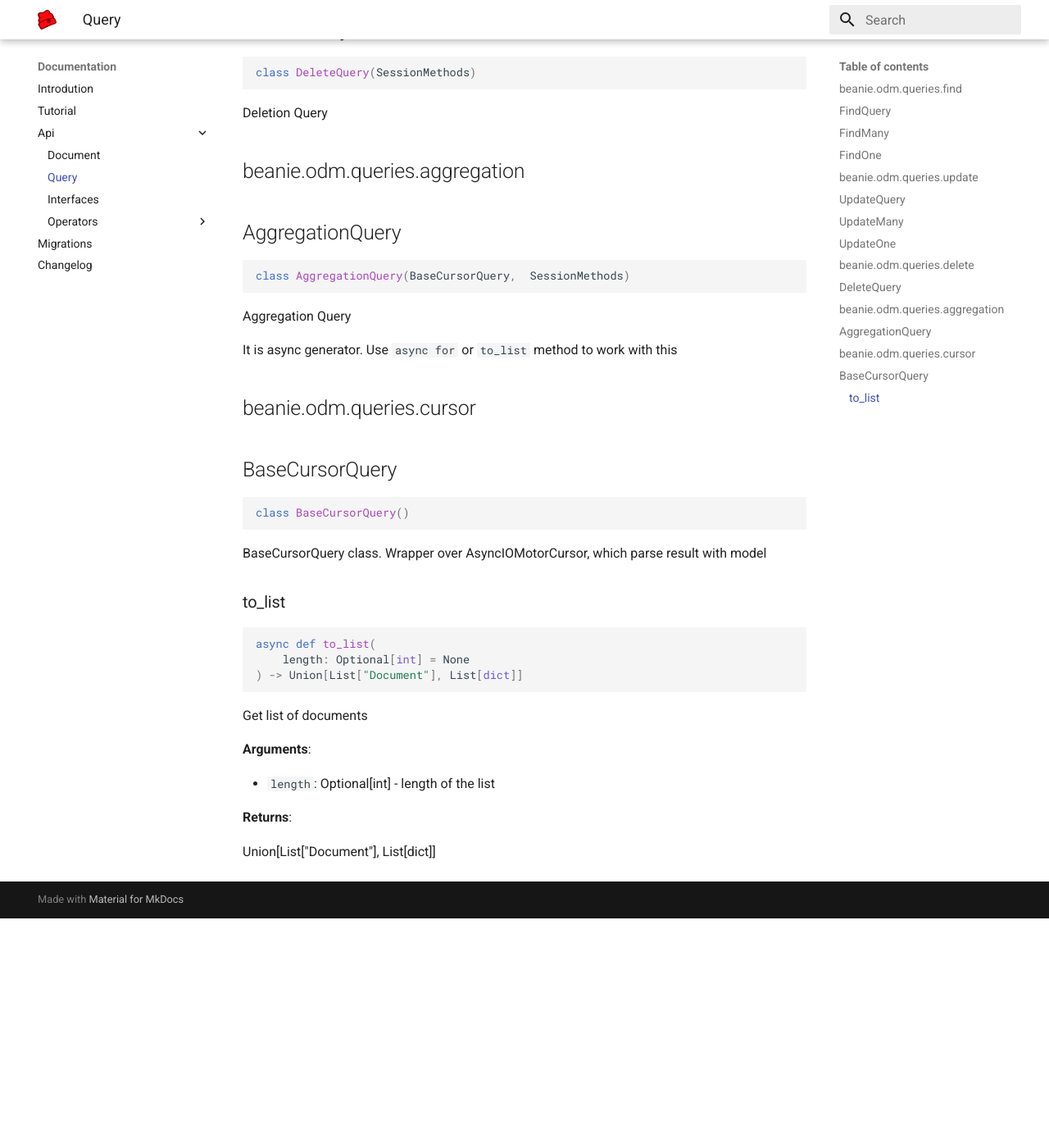
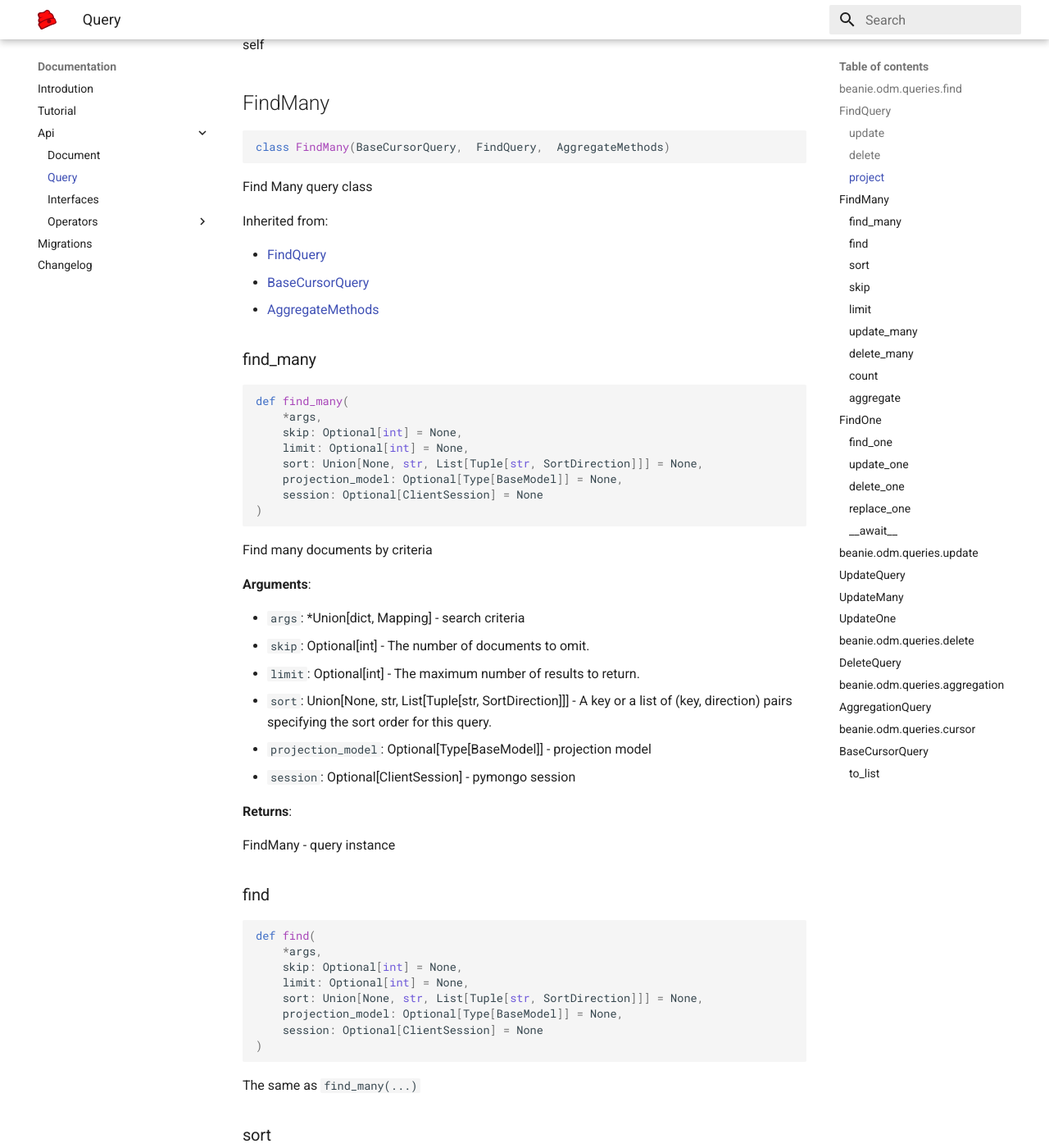
Before and after one commit to BeanieODM/beanie, an MkDocs documentation site: the page built from docs/api/queries.md, in a window 1280 px wide and 1400 px high, scrolled down 1464 px. Shown: the whole window at 82% size. Built offline with MkDocs 1.6.1 and Material for MkDocs 9.7.7, drawn with Linux system fonts in a browser that asks for light colours; before the commit the page ends 2584 px from its top, so only the background shows below that; some of the changed text lies outside the part shown.

Commit message:
docs update

````diff
--- a/docs/api/queries.md
+++ b/docs/api/queries.md
@@ -8,6 +8,63 @@ class FindQuery(UpdateMethods,  SessionMethods)
 
 Find Query base class
 
+### update
+
+```python
+def update(
+	*args: Union[dict, Mapping],
+	session: Optional[ClientSession] = None
+)
+```
+
+Create Update with modifications query
+and provide search criteria there
+
+**Arguments**:
+
+- `args`: *Union[dict, Mapping] - the modifications to apply.
+- `session`: Optional[ClientSession]
+
+**Returns**:
+
+UpdateMany query
+
+### delete
+
+```python
+def delete(
+	session: Optional[ClientSession] = None
+)
+```
+
+Provide search criteria to the Delete query
+
+**Arguments**:
+
+- `session`: Optional[ClientSession]
+
+**Returns**:
+
+UpdateMany query
+
+### project
+
+```python
+def project(
+	projection_model: Optional[Type[BaseModel]]
+)
+```
+
+Apply projection parameter
+
+**Arguments**:
+
+- `projection_model`: Optional[Type[BaseModel]] - projection model
+
+**Returns**:
+
+self
+
 ## FindMany
 
 ```python
@@ -16,8 +73,185 @@ class FindMany(BaseCursorQuery,  FindQuery,  AggregateMethods)
 
 Find Many query class
 
-It is async generator. Use `async for` or
-`to_list` method to work with this
+Inherited from:
+
+- [FindQuery](/api/queries/#findquery)
+- [BaseCursorQuery](/api/queries/#basecursorquery)
+- [AggregateMethods](/api/interfaces/#aggregatemethods)
+
+### find\_many
+
+```python
+def find_many(
+	*args,
+	skip: Optional[int] = None,
+	limit: Optional[int] = None,
+	sort: Union[None, str, List[Tuple[str, SortDirection]]] = None,
+	projection_model: Optional[Type[BaseModel]] = None,
+	session: Optional[ClientSession] = None
+)
+```
+
+Find many documents by criteria
+
+**Arguments**:
+
+- `args`: *Union[dict, Mapping] - search criteria
+- `skip`: Optional[int] - The number of documents to omit.
+- `limit`: Optional[int] - The maximum number of results to return.
+- `sort`: Union[None, str, List[Tuple[str, SortDirection]]] - A key
+or a list of (key, direction) pairs specifying the sort order
+for this query.
+- `projection_model`: Optional[Type[BaseModel]] - projection model
+- `session`: Optional[ClientSession] - pymongo session
+
+**Returns**:
+
+FindMany - query instance
+
+### find
+
+```python
+def find(
+	*args,
+	skip: Optional[int] = None,
+	limit: Optional[int] = None,
+	sort: Union[None, str, List[Tuple[str, SortDirection]]] = None,
+	projection_model: Optional[Type[BaseModel]] = None,
+	session: Optional[ClientSession] = None
+)
+```
+
+The same as `find_many(...)`
+
+### sort
+
+```python
+def sort(
+	*args
+)
+```
+
+Add sort parameters
+
+**Arguments**:
+
+- `args`: A key or a list of (key, direction) pairs specifying
+the sort order for this query.
+
+**Returns**:
+
+self
+
+### skip
+
+```python
+def skip(
+	n: Optional[int]
+)
+```
+
+Set skip parameter
+
+**Arguments**:
+
+- `n`: int
+
+**Returns**:
+
+self
+
+### limit
+
+```python
+def limit(
+	n: Optional[int]
+)
+```
+
+Set limit parameter
+
+**Arguments**:
+
+- `n`: int
+
+**Returns**:
+
+
+
+### update\_many
+
+```python
+def update_many(
+	*args: Union[dict, Mapping],
+	session: Optional[ClientSession] = None
+) -> UpdateMany
+```
+
+Provide search criteria to the update query
+
+**Arguments**:
+
+- `args`: *Union[dict, Mapping] - the modifications to apply.
+- `session`: Optional[ClientSession]
+
+**Returns**:
+
+UpdateMany query
+
+### delete\_many
+
+```python
+def delete_many(
+	session: Optional[ClientSession] = None
+) -> DeleteMany
+```
+
+Provide search criteria to the DeleteMany query
+
+**Arguments**:
+
+- `session`:
+
+**Returns**:
+
+DeleteMany query
+
+### count
+
+```python
+async def count(
+) -> int
+```
+
+Number of found documents
+
+**Returns**:
+
+int
+
+### aggregate
+
+```python
+def aggregate(
+	aggregation_pipeline: list,
+	projection_model: Type[BaseModel] = None,
+	session: Optional[ClientSession] = None
+) -> AggregationQuery
+```
+
+Provide search criteria to the AggregateQuery
+
+**Arguments**:
+
+- `aggregation_pipeline`: list - aggregation pipeline. MongoDB doc:
+<https://docs.mongodb.com/manual/core/aggregation-pipeline/>
+- `projection_model`: Type[BaseModel] - Projection Model
+- `session`: Optional[ClientSession] - PyMongo session
+
+**Returns**:
+
+AggregationQuery
 
 ## FindOne
 
@@ -26,6 +260,100 @@ class FindOne(FindQuery)
 ```
 
 Find One query class
+
+### find\_one
+
+```python
+def find_one(
+	*args,
+	projection_model: Optional[Type[BaseModel]] = None,
+	session: Optional[ClientSession] = None
+)
+```
+
+Find one document by criteria
+
+**Arguments**:
+
+- `args`: *Union[dict, Mapping] - search criteria
+- `projection_model`: Optional[Type[BaseModel]] - projection model
+- `session`: Optional[ClientSession] - pymongo session
+
+**Returns**:
+
+FindOne - query instance
+
+### update\_one
+
+```python
+def update_one(
+	*args,
+	session: Optional[ClientSession] = None
+) -> UpdateOne
+```
+
+Create UpdateOne query using modifications and
+provide search criteria there
+
+**Arguments**:
+
+- `args`: *Union[dict, Mapping] - the modifications to apply
+- `session`: Optional[ClientSession] - PyMongo sessions
+
+**Returns**:
+
+UpdateOne query
+
+### delete\_one
+
+```python
+def delete_one(
+	session: Optional[ClientSession] = None
+) -> DeleteOne
+```
+
+Provide search criteria to the DeleteOne query
+
+**Arguments**:
+
+- `session`: Optional[ClientSession] - PyMongo sessions
+
+**Returns**:
+
+DeleteOne query
+
+### replace\_one
+
+```python
+async def replace_one(
+	document,
+	session: Optional[ClientSession] = None
+) -> UpdateResult
+```
+
+Replace found document by provided
+
+**Arguments**:
+
+- `document`: Document - document, which will replace the found one
+- `session`: Optional[ClientSession] - PyMongo session
+
+**Returns**:
+
+UpdateResult
+
+### \_\_await\_\_
+
+```python
+def __await__(
+)
+```
+
+Run the query
+
+**Returns**:
+
+Document
 
 ## beanie.odm.queries.update
 
````
Also changed, not shown: docs/api/interfaces.md (+70 -6 lines), 3 other files.
